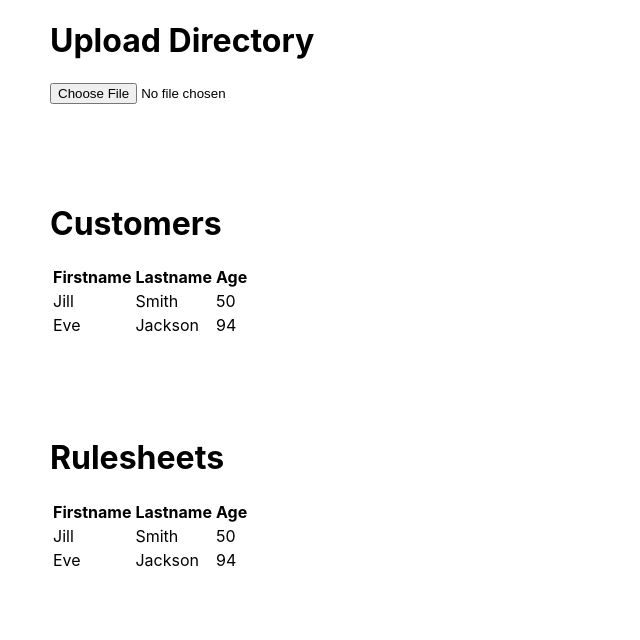
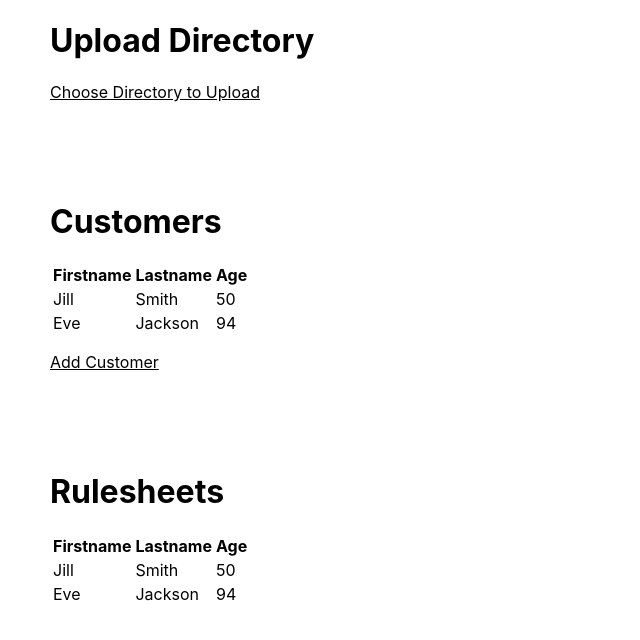
Before and after one commit to jacobatorres/springupload, a React (Create React App) app: page / in a window 1280 px wide. Shown: the top 640 px of the page, without its empty margins (0-640 px from the left). Built offline with nearby package versions, Linux system fonts and the light colour scheme.

Commit message:
Choose and upload files from a directorygit add .!

```diff
--- a/src/App.js
+++ b/src/App.js
@@ -2,25 +2,26 @@ import React, { Component } from 'react';
 import './index.css';
 import axios from 'axios';
 import Aux from './hoc/Auxillary';
+import Dropzone from 'react-dropzone';
 
 class App extends Component {
+  onDrop = (uploadedFiles) => {
+    console.log(uploadedFiles.files[0]);
+    console.log(uploadedFiles);
+  };
+
   onChangeHandler = (event) => {
-    console.log(event.target.files[0]);
+    console.log('wahhhh hule');
 
-    // axios.get('http://localhost:8080/rulesheets').then((res) => {
-    //   // then print response status
-    //   console.log(res);
-    // }); // this works
+    console.log(event.target.files);
 
-    // axios.post('', {
-    //   firstName: 'Fred',
-    //   lastName: 'Flintstone'
-    // })
-    // .then(function (response) {
-    //   console.log(response);
-    // })
+    var list_of_files = event.target.files;
+
+    for (var i = 0; i < list_of_files.length; i++) {
+      console.log(list_of_files[i]);
+      // list_of_files[i].webkitRelativePath = list_of_files[i].name
       var formData = new FormData();
-    formData.append('file', event.target.files[0]);
+      formData.append('file', list_of_files[i]);
       axios
         .post('http://localhost:8080/rulesheet', formData, {
           headers: {
@@ -31,19 +32,64 @@ class App extends Component {
           console.log(res);
         })
         .catch((error) => {
-        console.log('nagkamali');
           console.log(error.response);
         });
+    }
+
+    // // axios.get('http://localhost:8080/rulesheets').then((res) => {
+    // //   // then print response status
+    // //   console.log(res);
+    // // }); // this works
+
+    // // axios.post('', {
+    // //   firstName: 'Fred',
+    // //   lastName: 'Flintstone'
+    // // })
+    // // .then(function (response) {
+    // //   console.log(response);
+    // // })
+    // var formData = new FormData();
+    // formData.append('file', event.target.files[0]);
+    // axios
+    //   .post('http://localhost:8080/rulesheet', formData, {
+    //     headers: {
+    //       'Content-Type': 'multipart/form-data',
+    //     },
+    //   })
+    //   .then((res) => {
+    //     console.log(res);
+    //   })
+    //   .catch((error) => {
+    //     console.log('nagkamali');
+    //     console.log(error.response);
+    //   });
   };
 
   render() {
+    let whatever = null;
     return (
       <Aux>
         <h1 className="left-top">Upload Directory</h1>
+        <Dropzone onDrop={this.onDrop}>
+          {({ getRootProps, getInputProps, isDragActive }) => (
+            <div {...getRootProps()} className="left-top">
+              <input
+                {...getInputProps()}
+                directory=""
+                webkitdirectory=""
+                type="file"
+                onChange={this.onChangeHandler}
+              />
+              <p className="looklikebutton">Choose Directory to Upload</p>
+            </div>
+          )}
+        </Dropzone>
+        {whatever}
+        {/*
         <div className="left-top">
           {' '}
           <input type="file" name="file" onChange={this.onChangeHandler} />
-        </div>
+        </div> */}
         <div className="top-bottom"></div>
         <h1 className="left-top">Customers</h1>
         <table className="left-top">
@@ -63,6 +109,7 @@ class App extends Component {
             <td>94</td>
           </tr>
         </table>
+        <p className="left-top looklikebutton">Add Customer</p>
         <div className="top-bottom"></div>
         <h1 className="left-top">Rulesheets</h1>
         <table className="left-top">
--- a/src/index.css
+++ b/src/index.css
@@ -19,3 +19,7 @@ code {
 .top-bottom {
   margin-top: 100px;
 }
+
+.looklikebutton {
+  text-decoration: underline;
+}
```
Lines whose indentation alone changed are shown as unchanged.
